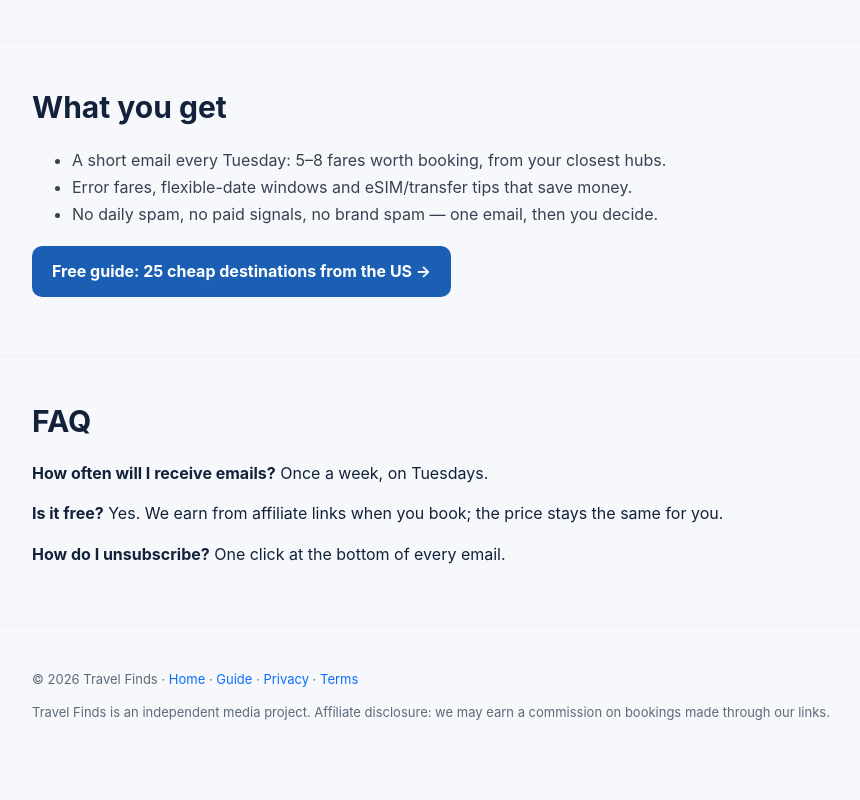
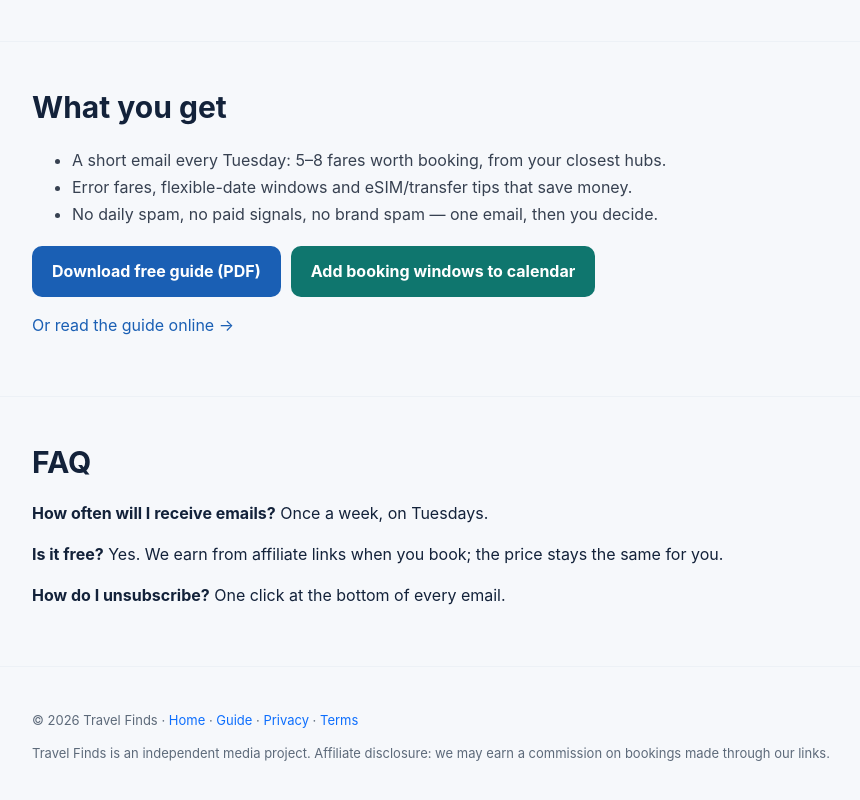
Before and after one commit to valdislavn-spec/travel-finds, a plain HTML site: page us-deals.html in a window 1280 px wide. Shown: the part 936-1736 px from the top of the page, without its empty margins (86-946 px from the left). Before the commit the page ends 1701 px from the top, so only its background shows below. Drawn offline with Linux system fonts and the light colour scheme.

Commit message:
feat: add PDF/ICS downloads to US landing

```diff
--- a/us-deals.html
+++ b/us-deals.html
@@ -79,7 +79,11 @@
         <li>Error fares, flexible-date windows and eSIM/transfer tips that save money.</li>
         <li>No daily spam, no paid signals, no brand spam — one email, then you decide.</li>
       </ul>
-      <p style="margin-top:18px"><a class="tn-btn" style="display:inline-block;text-decoration:none" href="us-guide.html">Free guide: 25 cheap destinations from the US →</a></p>
+      <p style="margin-top:18px;display:flex;gap:10px;flex-wrap:wrap">
+        <a class="tn-btn" style="display:inline-block;text-decoration:none" href="us-guide.pdf" download>Download free guide (PDF)</a>
+        <a class="tn-btn" style="display:inline-block;text-decoration:none;background:#0f766e" href="booking-windows.ics">Add booking windows to calendar</a>
+      </p>
+      <p style="margin-top:8px"><a style="color:#1a5fb4" href="us-guide.html">Or read the guide online →</a></p>
     </div>
   </section>
 
```
